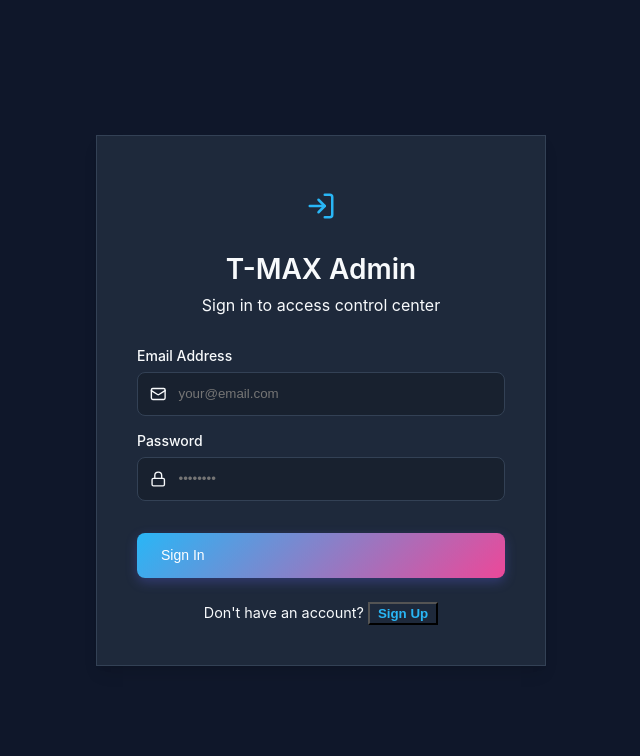
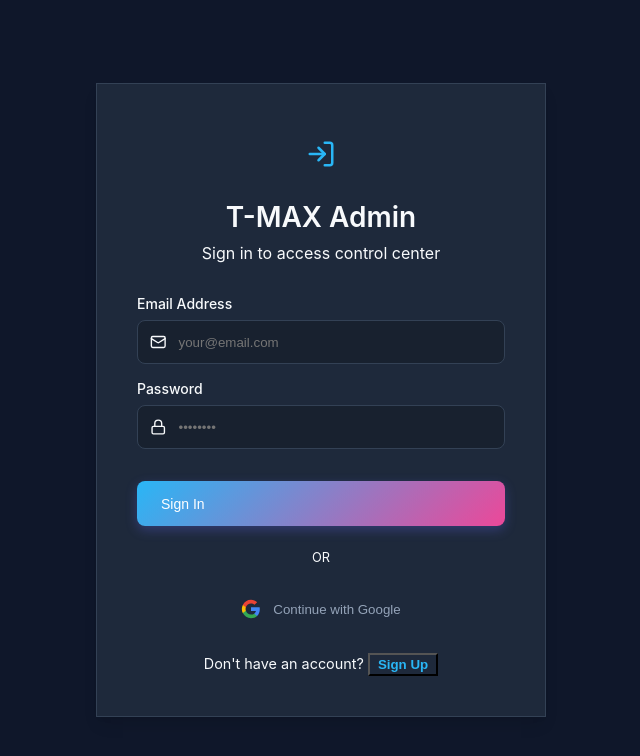
Before and after one commit to henokbalcha/tmax-admin-web, a Next.js app: page / in a window 1280 px wide. Shown: the top 756 px of the page, without its empty margins (319-959 px from the left). Built offline with nearby package versions, Linux system fonts and the light colour scheme; no server answers.

Commit message:
fix(dashboard): exclude cancelled orders from revenue and metrics calculations

```diff
--- a/src/app/page.tsx
+++ b/src/app/page.tsx
@@ -51,11 +51,12 @@
         const productStats = await api.products.getStats();
         const orders = await api.orders.list();
 
-        const totalRev = orders.reduce((sum, o) => sum + o.total_amount, 0);
+        const activeOrders = orders.filter(o => o.status?.toLowerCase() !== 'cancelled');
+        const totalRev = activeOrders.reduce((sum, o) => sum + o.total_amount, 0);
 
         setStats({
           ...productStats,
-          orderCount: orders.length,
+          orderCount: activeOrders.length,
           revenue: totalRev,
           growth: 12
         });
@@ -63,7 +64,7 @@
         // Simple aggregation for chart (last 7 days)
         const days = ['Sun', 'Mon', 'Tue', 'Wed', 'Thu', 'Fri', 'Sat'];
         const processedChart = days.map(day => {
-          const dayOrders = orders.filter(o => {
+          const dayOrders = activeOrders.filter(o => {
             const d = new Date(o.created_at);
             return d.getDay() === days.indexOf(day);
           });
--- a/src/components/AuthGuard.tsx
+++ b/src/components/AuthGuard.tsx
@@ -5,7 +5,7 @@
 import React from "react";
 
 export default function AuthGuard({ children }: { children: React.ReactNode }) {
-    const { user, loading } = useAuth();
+    const { user, loading, isAdmin } = useAuth();
 
     if (loading) {
         return (
@@ -19,5 +19,9 @@
         return <Login />;
     }
 
+    if (!isAdmin) {
+        return <Login forcedError="Access Denied: You do not have administrator privileges." />;
+    }
+
     return <>{children}</>;
 }
--- a/src/components/Login.tsx
+++ b/src/components/Login.tsx
@@ -5,7 +5,7 @@
 import { api } from '@/lib/api';
 import styles from '@/app/settings/page.module.css';
 
-export default function Login() {
+export default function Login({ forcedError }: { forcedError?: string }) {
     const [isLogin, setIsLogin] = useState(true);
     const [email, setEmail] = useState('');
     const [password, setPassword] = useState('');
@@ -31,6 +31,19 @@
             setLoading(false);
         }
     };
+
+    const handleGoogleLogin = async () => {
+        setLoading(true);
+        setAuthError('');
+        try {
+            await api.auth.signInWithGoogle();
+        } catch (error: any) {
+            setAuthError(error.message || 'Google Auth failed');
+            setLoading(false);
+        }
+    };
+
+    const displayError = forcedError || authError;
 
     return (
         <div className="flex-center" style={{ minHeight: '100vh', width: '100%', background: 'var(--bg-app)', position: 'fixed', top: 0, left: 0, zIndex: 9999 }}>
@@ -89,12 +102,33 @@
                         </div>
                     </div>
 
-                    {authError && <p style={{ color: '#ff4d4d', fontSize: '0.85rem', marginBottom: '1rem', textAlign: 'center' }}>{authError}</p>}
+                    {displayError && <p style={{ color: '#ff4d4d', fontSize: '0.85rem', marginBottom: '1rem', textAlign: 'center' }}>{displayError}</p>}
 
                     <button className="btn btn-primary" style={{ width: '100%', height: '45px', marginTop: '1rem' }} disabled={loading}>
                         {loading ? 'Processing...' : (isLogin ? 'Sign In' : 'Sign Up')}
                     </button>
                 </form>
+
+                <div style={{ margin: '1.5rem 0', display: 'flex', alignItems: 'center', gap: '1rem' }}>
+                    <div style={{ flex: 1, height: '1px', background: 'var(--border-color)', opacity: 0.2 }}></div>
+                    <span className="text-muted" style={{ fontSize: '0.8rem' }}>OR</span>
+                    <div style={{ flex: 1, height: '1px', background: 'var(--border-color)', opacity: 0.2 }}></div>
+                </div>
+
+                <button
+                    className="btn-ghost flex-center"
+                    style={{ width: '100%', gap: '0.75rem', border: '1px solid var(--border-color)', padding: '10px' }}
+                    onClick={handleGoogleLogin}
+                    disabled={loading}
+                >
+                    <svg width="20" height="20" viewBox="0 0 24 24">
+                        <path d="M22.56 12.25c0-.78-.07-1.53-.2-2.25H12v4.26h5.92c-.26 1.37-1.04 2.53-2.21 3.31v2.77h3.57c2.08-1.92 3.28-4.74 3.28-8.09z" fill="#4285F4" />
+                        <path d="M12 23c2.97 0 5.46-.98 7.28-2.66l-3.57-2.77c-.98.66-2.23 1.06-3.71 1.06-2.86 0-5.29-1.93-6.16-4.53H2.18v2.84C3.99 20.53 7.7 23 12 23z" fill="#34A853" />
+                        <path d="M5.84 14.09c-.22-.66-.35-1.36-.35-2.09s.13-1.43.35-2.09V7.07H2.18C1.43 8.55 1 10.22 1 12s.43 3.45 1.18 4.93l3.66-2.84z" fill="#FBBC05" />
+                        <path d="M12 5.38c1.62 0 3.06.56 4.21 1.66l3.15-3.15C17.45 2.09 14.97 1 12 1 7.7 1 3.99 3.47 2.18 7.07l3.66 2.84c.87-2.6 3.3-4.53 6.16-4.53z" fill="#EA4335" />
+                    </svg>
+                    Continue with Google
+                </button>
 
                 <div style={{ textAlign: 'center', marginTop: '1.5rem', fontSize: '0.9rem' }}>
                     <span className="text-muted">{isLogin ? "Don't have an account?" : "Already have an account?"} </span>
--- a/src/lib/api.ts
+++ b/src/lib/api.ts
@@ -274,6 +274,16 @@
             });
             if (error) throw error;
             return data;
+        },
+        async signInWithGoogle() {
+            const { data, error } = await supabase.auth.signInWithOAuth({
+                provider: 'google',
+                options: {
+                    redirectTo: `${window.location.origin}`,
+                }
+            });
+            if (error) throw error;
+            return data;
         }
     }
 };
```
